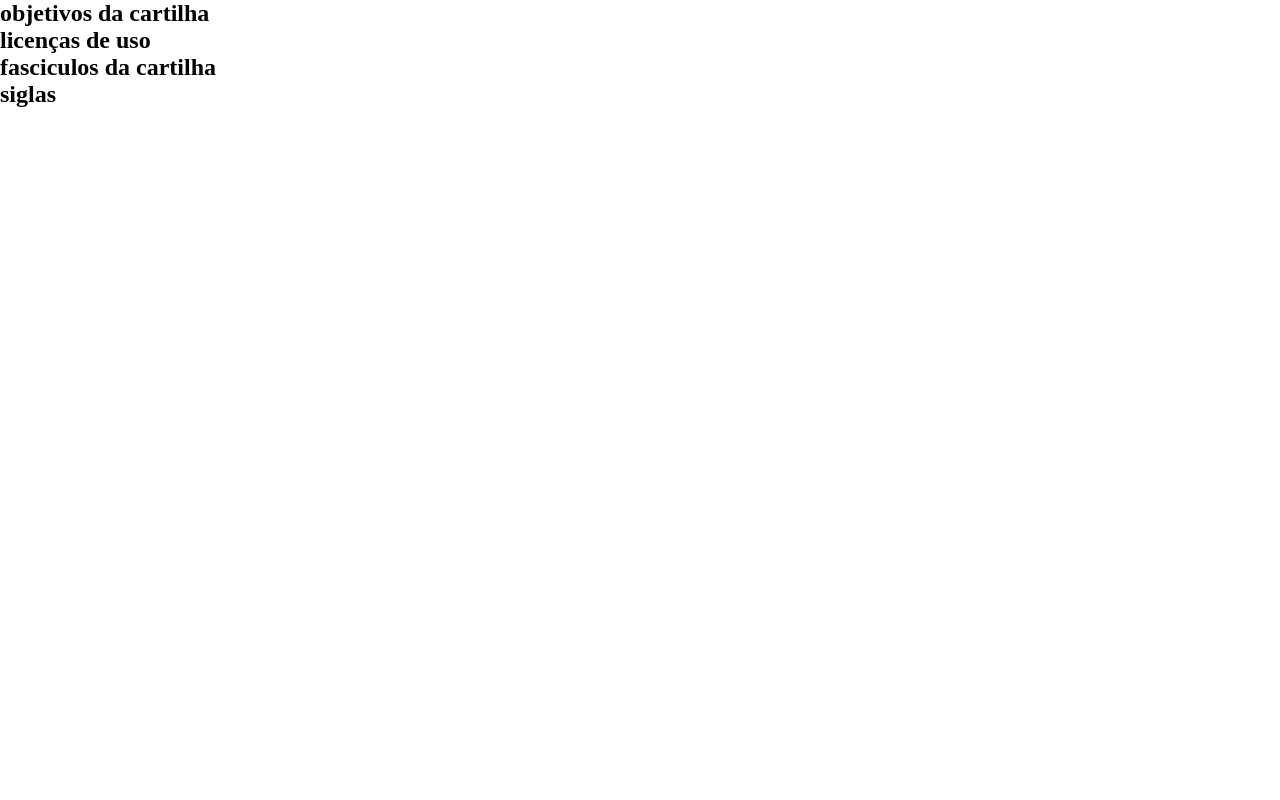
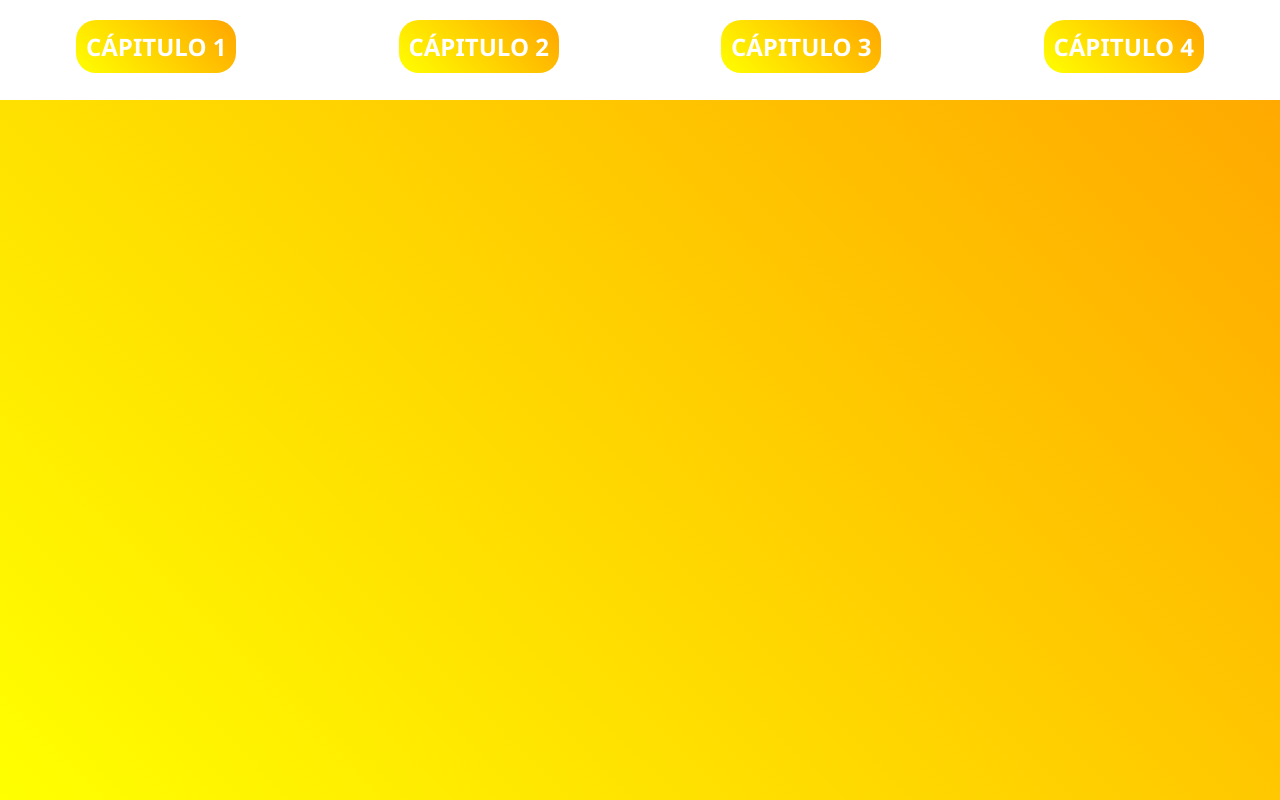
Before and after one commit to Eboliii/testetecnico_fasciculo, a plain HTML site: page index.html in a window 1280 px wide. Drawn offline with Linux system fonts and the light colour scheme.

Commit message:
adicionado algumas coisas da estilização

```diff
--- a/css/style.css
+++ b/css/style.css
@@ -3,3 +3,41 @@
     padding: 0px;
     box-sizing: border-box;
 }
+
+:root{
+    --cor-de-fundo:linear-gradient(45deg, yellow, orange);
+}
+
+#corpo{
+    background: var(--cor-de-fundo);
+    height: 100vh;
+}
+
+#cabecalho{
+    display: grid;
+    grid-template-columns: 1fr 1fr 1fr 1fr;
+    gap: 10px;
+    justify-items: center;
+    padding-top: 20px;
+    background-color: white;
+    height: 100px;
+}
+
+#cabecalho button{
+    font-family: 'Segoe UI', Tahoma, Geneva, Verdana, sans-serif;
+    font-size: 16px;
+    font-weight: 900;
+    color: white ;
+    background: var(--cor-de-fundo);
+    border: none;
+    border-radius: 20px;
+    padding: 10px 10px;
+    justify-items: center;
+}
+
+#cabecalho button:hover{
+    transition: .3s;
+    font-size: 18px;
+    padding: 11px 11px;
+    background:linear-gradient(-40deg, rgb(255, 94, 0), yellow);
+}
--- a/index.html
+++ b/index.html
@@ -9,10 +9,10 @@
 <body>
     <section id="corpo">
         <header id="cabecalho">
-            <div><h1>objetivos da cartilha</h1></div>
-            <div><h1>licenças de uso</h1></div>
-            <div><h1>fasciculos da cartilha</h1></div>
-            <div><h1>siglas</h1></div>
+            <div><button><h1>CÁPITULO 1</h1></button></div>
+            <div><button><h1>CÁPITULO 2</h1></button></div>
+            <div><button><h1>CÁPITULO 3</h1></button></div>
+            <div><button><h1>CÁPITULO 4</h1></button></div>
         </header>
         <main id="princ">
             <div></div>
```
